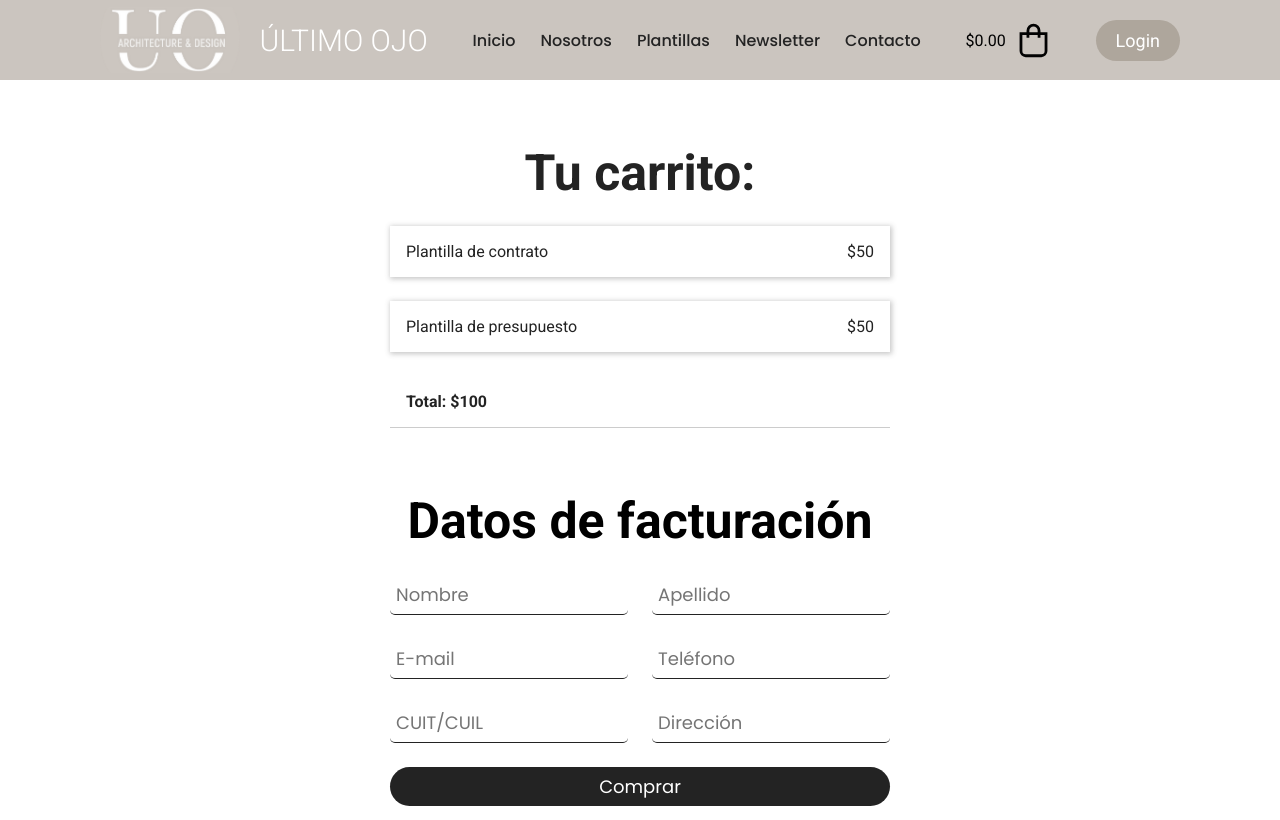
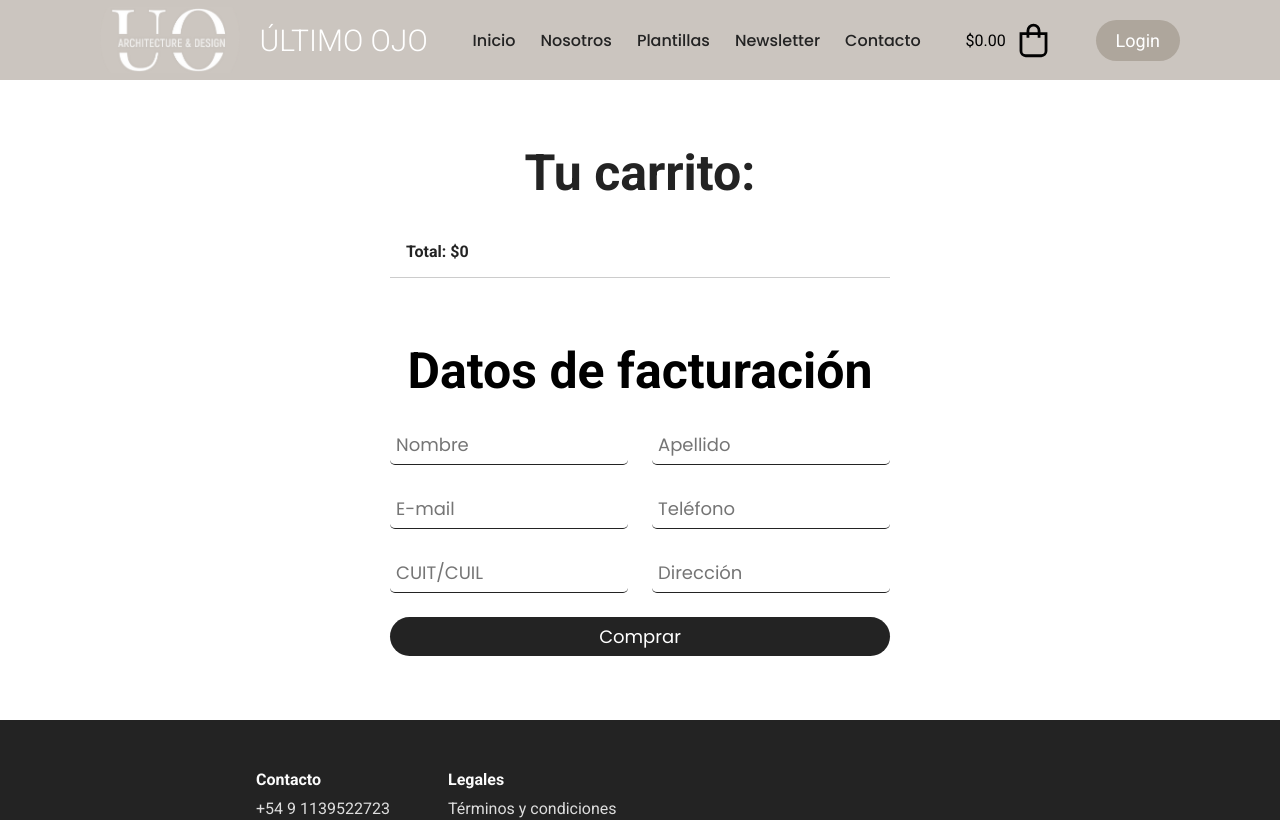
Before and after one commit to LeoPopolo/UltimoOjoWeb, an Angular app: page /checkout in a window 1280 px wide. Shown: the top 820 px of the page. Built offline with nearby package versions, Linux system fonts and the light colour scheme.

Commit message:
modificacion checkout

```diff
--- a/src/app/web/layouts/checkout/checkout.component.html
+++ b/src/app/web/layouts/checkout/checkout.component.html
@@ -4,16 +4,14 @@
 
   <section class="Checkout__cart">
     <h2 class="Checkout__cart__title">Tu carrito:</h2>
-    <div class="Checkout__cart__item">
-      <span>Plantilla de contrato</span>
-      <span>$50</span>
-    </div>
-    <div class="Checkout__cart__item">
-      <span>Plantilla de presupuesto</span>
-      <span>$50</span>
-    </div>
+    @for (item of cart(); track $index) {
+      <div class="Checkout__cart__item">
+        <span>{{item.name}}</span>
+        <span>${{item.price}}</span>
+      </div>
+    }
     <div class="Checkout__cart__total">
-      <span>Total: $100</span>
+      <span>Total: ${{total}}</span>
     </div>
   </section>
 
--- a/src/app/web/layouts/checkout/checkout.component.ts
+++ b/src/app/web/layouts/checkout/checkout.component.ts
@@ -1,8 +1,10 @@
-import { Component } from '@angular/core';
+import { Component, OnInit, inject, signal } from '@angular/core';
 import { InputComponent } from "../../components/input/input.component";
 import { ButtonComponent } from "../../components/button/button.component";
 import { NavbarComponent } from "../../components/navbar/navbar.component";
 import { FooterComponent } from "../../components/footer/footer.component";
+import { CartService } from '../../services/cart.service';
+import { ITemplate } from '../../models/template';
 
 @Component({
     selector: 'app-checkout',
@@ -11,6 +13,19 @@ import { FooterComponent } from "../../components/footer/footer.component";
     styleUrl: './checkout.component.scss',
     imports: [InputComponent, ButtonComponent, NavbarComponent, FooterComponent]
 })
-export class CheckoutComponent {
+export class CheckoutComponent implements OnInit {
 
+  private readonly cartService = inject(CartService);
+
+  cart = signal<ITemplate[]>([]);
+
+  ngOnInit(): void {
+    this.cartService.getCart().subscribe((data) => {
+      this.cart.set(data);
+    });
+  }
+
+  get total() {
+    return this.cart().reduce((acc, item) => acc + item.price, 0);
+  }
 }
```
